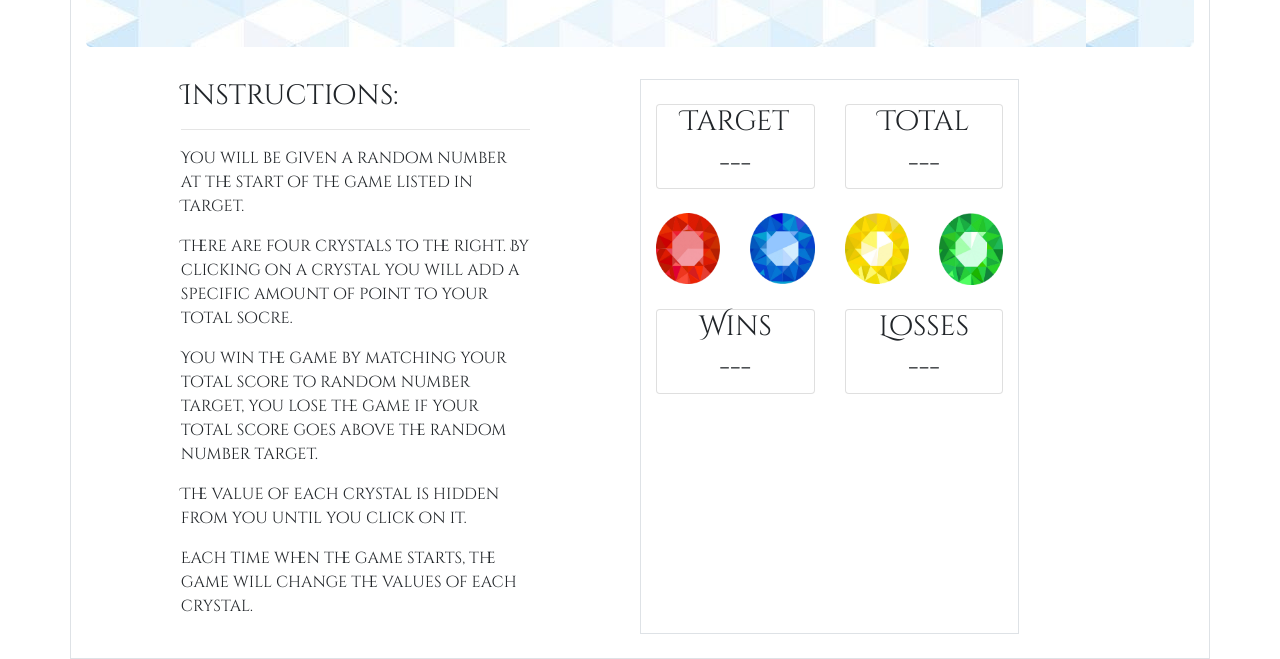
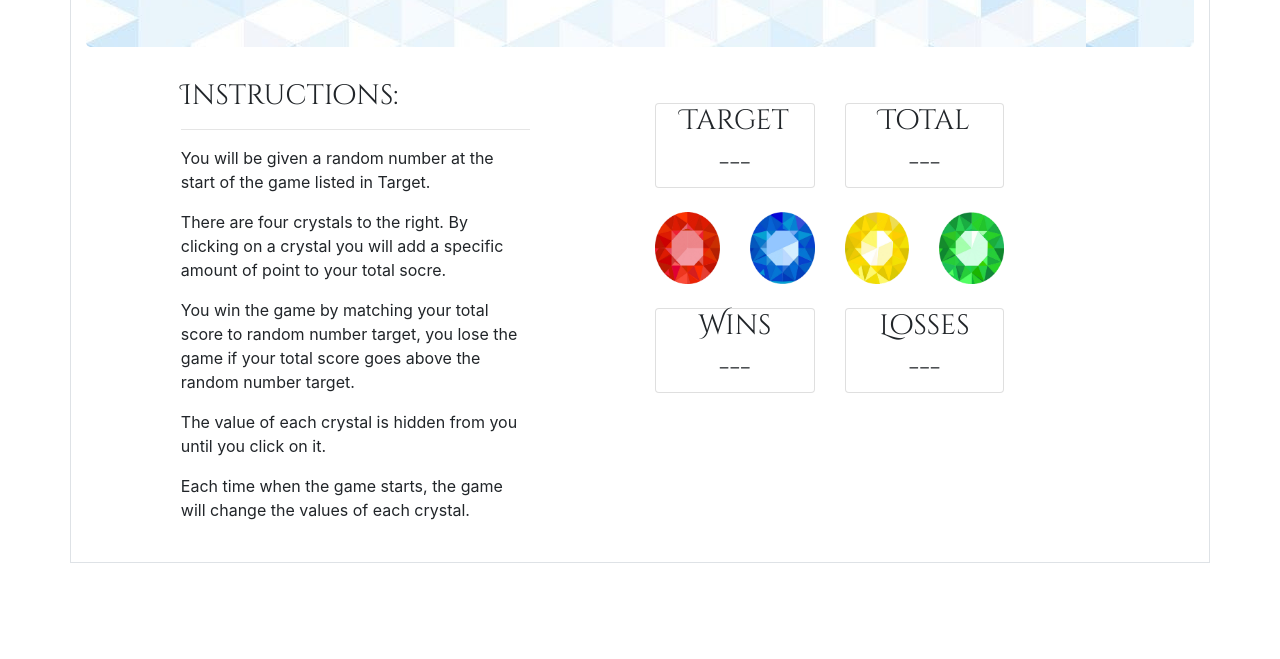
Before and after one commit to r-ruiz/CrystalsCollector, a plain HTML site: page index.html in a window 1280 px wide. Shown: the part 210-869 px from the top of the page. After the commit the page ends 800 px from the top, so only its background shows below. Drawn offline with nearby package versions, Linux system fonts and the light colour scheme.

Commit message:
cleaning up more of the layout

```diff
--- a/assets/css/style.css
+++ b/assets/css/style.css
@@ -1,4 +1,4 @@
-body{
+h1, h2, h3, h4{
     font-family: 'Cinzel Decorative', cursive;
 }
 .jumbotron {
--- a/index.html
+++ b/index.html
@@ -51,7 +51,7 @@
             <div class="col-md-1">
                 <!--empty-->
             </div>
-            <div class="col-md-4 border">
+            <div class="col-md-4">
                 <div class="row row-flex pt-4">
                     <div class="col-md-6">
                         <div class="card text-center">
```
